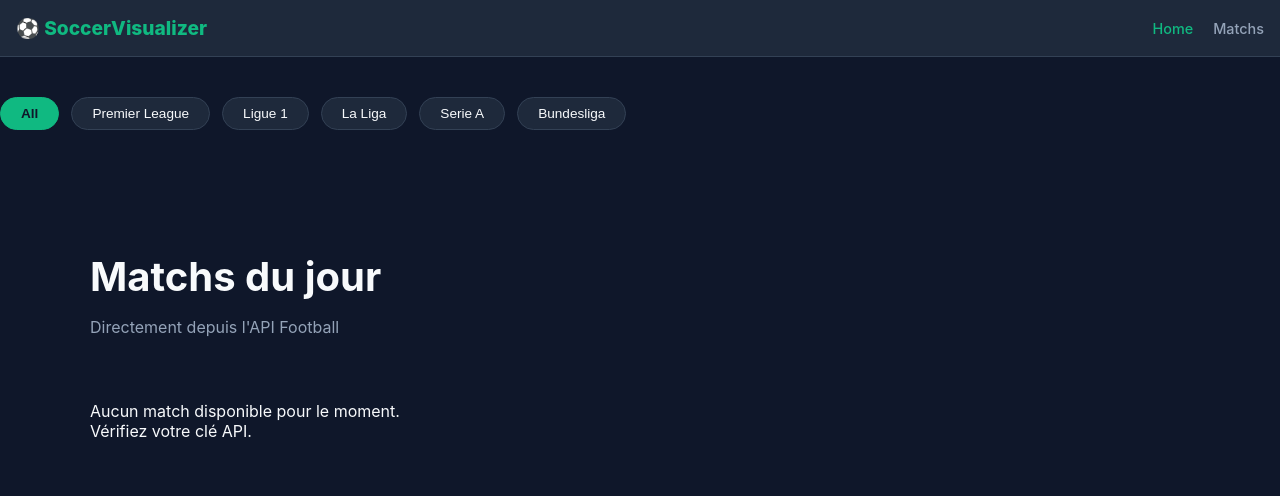
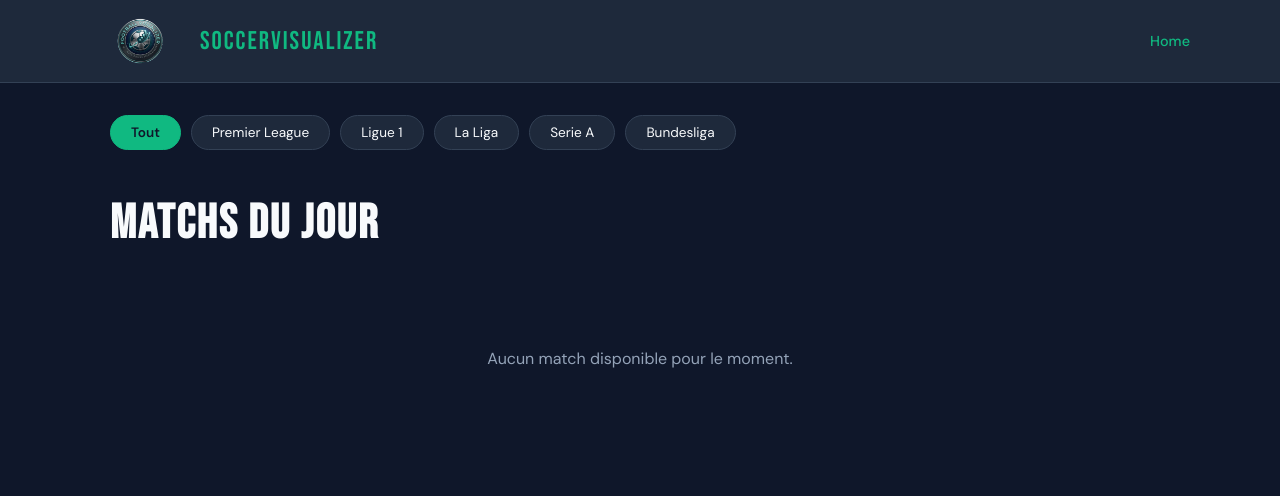
Before and after one commit to amadou432/Football-Visualizer, a Flask app: page / in a window 1280 px wide. Shown: the top 496 px of the page. Run offline with Flask 3, Linux system fonts and the light colour scheme.

Commit message:
Nouveau site web avec Flask et Supabase(récup des info directement depuis la BDD)

```diff
--- a/static/style.css
+++ b/static/style.css
@@ -1,3 +1,5 @@
+@import url('https://fonts.googleapis.com/css2?family=Bebas+Neue&family=DM+Sans:wght@400;500;600;700&display=swap');
+
 :root {
     --bg-dark: #0f172a;
     --card-bg: #1e293b;
@@ -6,45 +8,130 @@
     --text-dim: #94a3b8;
 }
 
+* { box-sizing: border-box; margin: 0; padding: 0; }
+
 body {
     background-color: var(--bg-dark);
     color: var(--text-main);
-    font-family: 'Inter', sans-serif;
+    font-family: 'DM Sans', sans-serif;
     margin: 0;
 }
 
-.container { max-width: 1100px; margin: 0 auto; padding: 40px 20px; }
-
+/* NAV */
 nav {
     background: var(--card-bg);
-    padding: 1rem;
+    padding: 1rem 2rem;
     border-bottom: 1px solid #334155;
+    position: sticky;
+    top: 0;
+    z-index: 100;
 }
 
-.logo { font-weight: 800; color: var(--accent); font-size: 1.2rem; }
+.nav-content {
+    display: flex;
+    justify-content: space-between;
+    align-items: center;
+    max-width: 1100px;
+    margin: 0 auto;
+}
 
-.page-header { margin-bottom: 3rem; text-align: left; }
-h1 { font-size: 2.5rem; margin-bottom: 0.5rem; }
-.subtitle { color: var(--text-dim); }
+.logo {
+    font-family: 'Bebas Neue', sans-serif;
+    font-size: 1.6rem;
+    color: var(--accent);
+    letter-spacing: 2px;
+}
 
+.nav-links { display: flex; gap: 20px; }
+
+.nav-item {
+    text-decoration: none;
+    color: var(--text-dim);
+    font-size: 0.9rem;
+    font-weight: 500;
+    transition: 0.3s;
+}
+
+.nav-item.active, .nav-item:hover { color: var(--accent); }
+
+/* FILTER */
+.league-filter-container {
+    max-width: 1100px;
+    margin: 2rem auto 0;
+    padding: 0 20px;
+}
+
+.league-filter-bar {
+    display: flex;
+    gap: 10px;
+    overflow-x: auto;
+    padding-bottom: 5px;
+    scrollbar-width: none;
+}
+
+.league-filter-bar::-webkit-scrollbar { display: none; }
+
+.filter-btn {
+    background: var(--card-bg);
+    color: var(--text-main);
+    border: 1px solid #334155;
+    padding: 8px 20px;
+    border-radius: 25px;
+    cursor: pointer;
+    font-size: 0.85rem;
+    font-family: 'DM Sans', sans-serif;
+    white-space: nowrap;
+    transition: 0.3s;
+}
+
+.filter-btn.active, .filter-btn:hover {
+    background: var(--accent);
+    color: var(--bg-dark);
+    border-color: var(--accent);
+    font-weight: 600;
+}
+
+/* MAIN */
+.container {
+    max-width: 1100px;
+    margin: 0 auto;
+    padding: 40px 20px;
+}
+
+.page-header { margin-bottom: 2rem; }
+
+h1 {
+    font-family: 'Bebas Neue', sans-serif;
+    font-size: 3rem;
+    letter-spacing: 2px;
+    margin-bottom: 0.3rem;
+}
+
+.subtitle { color: var(--text-dim); font-size: 0.95rem; }
+
+/* GRID */
 .match-grid {
     display: grid;
     grid-template-columns: repeat(auto-fill, minmax(320px, 1fr));
     gap: 1.5rem;
 }
 
-/* LE REGLAGE 16PX */
 .match-card {
     background: var(--card-bg);
     border-radius: 16px;
     padding: 1.5rem;
     border: 1px solid #334155;
     transition: all 0.3s ease;
+    cursor: pointer;
+    text-decoration: none;
+    color: inherit;
+    display: block;
 }
 
 .match-card:hover {
     border-color: var(--accent);
     transform: translateY(-4px);
+    box-shadow: 0 8px 30px rgba(16, 185, 129, 0.15);
 }
 
 .league-tag {
@@ -53,6 +140,7 @@ h1 { font-size: 2.5rem; margin-bottom: 0.5rem; }
     text-transform: uppercase;
     letter-spacing: 1px;
     margin-bottom: 1rem;
+    font-weight: 600;
 }
 
 .match-content {
@@ -69,69 +157,66 @@ h1 { font-size: 2.5rem; margin-bottom: 0.5rem; }
     text-align: center;
 }
 
-.team img { width: 48px; height: 48px; margin-bottom: 0.5rem; }
+.team img {
+    width: 48px;
+    height: 48px;
+    margin-bottom: 0.5rem;
+    object-fit: contain;
+}
+
 .team span { font-size: 0.9rem; font-weight: 500; }
 
 .score-area { text-align: center; }
 .vs { display: block; font-weight: 800; color: var(--text-dim); font-size: 0.8rem; }
-.time { font-size: 0.8rem; color: var(--accent); }
+.time { font-size: 0.85rem; color: var(--accent); font-weight: 600; margin-top: 4px; display: block; }
 
-
-
-.nav-content {
+/* CONFIDENCE */
+.confidence {
+    margin-top: 1rem;
     display: flex;
-    justify-content: space-between;
     align-items: center;
+    gap: 8px;
 }
 
-.nav-links {
-    display: flex;
-    gap: 20px;
+.confidence-label {
+    font-size: 0.7rem;
+    color: var(--text-dim);
+    text-transform: uppercase;
+    letter-spacing: 1px;
 }
 
-.nav-item {
-    text-decoration: none;
-    color: var(--text-dim);
-    font-size: 0.9rem;
-    font-weight: 500;
-    transition: 0.3s;
+.confidence-bar {
+    flex: 1;
+    height: 4px;
+    background: #334155;
+    border-radius: 2px;
+    overflow: hidden;
 }
 
-.nav-item.active, .nav-item:hover {
+.confidence-fill {
+    height: 100%;
+    background: var(--accent);
+    border-radius: 2px;
+    transition: width 0.5s ease;
+}
+
+.confidence-value {
+    font-size: 0.75rem;
+    font-weight: 700;
     color: var(--accent);
 }
 
-.league-filter-container {
-    margin: 20px 0 30px 0;
+/* EMPTY STATE */
+.empty-state {
+    grid-column: 1 / -1;
+    text-align: center;
+    padding: 4rem;
+    color: var(--text-dim);
 }
 
-.league-filter-bar {
-    display: flex;
-    gap: 12px;
-    overflow-x: auto;
-    padding-bottom: 5px;
-}
-
-
-.filter-btn {
-    background: var(--card-bg);
-    color: var(--text-main);
-    border: 1px solid #334155;
-    padding: 8px 20px;
-    border-radius: 25px;
-    cursor: pointer;
-    font-size: 0.85rem;
-    white-space: nowrap;
-    transition: 0.3s;
-}
-
-.filter-btn.active, .filter-btn:hover {
-    background: var(--accent);
-    color: var(--bg-dark);
-    border-color: var(--accent);
-    font-weight: 600;
-}
-
+/* =====================
+   PAGE MATCH
+   ===================== */
 
 .match-hero-card {
     background: var(--card-bg);
@@ -145,55 +230,109 @@ h1 { font-size: 2.5rem; margin-bottom: 0.5rem; }
 }
 
 .hero-team { text-align: center; flex: 1; }
-.hero-team img { width: 80px; height: 80px; margin-bottom: 1rem; }
+.hero-team img { width: 80px; height: 80px; margin-bottom: 1rem; object-fit: contain; }
 .hero-team h2 { font-size: 1.2rem; margin: 0; color: var(--text-main); }
 
 .hero-score { text-align: center; flex: 1; }
 .big-score { font-size: 3.5rem; font-weight: 900; color: var(--accent); }
-.big-vs { font-size: 2rem; font-weight: 800; color: var(--text-dim); }
-.live-status { background: #ef4444; padding: 4px 12px; border-radius: 20px; font-size: 0.7rem; font-weight: bold; }
+.big-vs { font-size: 2rem; font-weight: 800; color: var(--text-dim); margin-bottom: 0.5rem; }
+.match-date-time { font-size: 1.1rem; font-weight: 700; color: var(--accent); margin-bottom: 0.5rem; }
+.league-detail { font-size: 0.75rem; color: var(--text-dim); text-transform: uppercase; letter-spacing: 1px; margin-bottom: 0.5rem; }
+.stadium { font-size: 0.85rem; color: var(--text-dim); margin-top: 0.5rem; }
+.live-status { background: #ef4444; padding: 4px 12px; border-radius: 20px; font-size: 0.7rem; font-weight: bold; display: inline-block; margin-bottom: 0.5rem; }
 
-
+/* DETAILS GRID */
 .details-grid {
     display: grid;
     grid-template-columns: 1fr 1.2fr;
     gap: 1.5rem;
+    margin-bottom: 1.5rem;
 }
+
+.details-column { display: flex; flex-direction: column; gap: 1.5rem; }
 
 .info-card {
     background: var(--card-bg);
     border: 1px solid #334155;
     border-radius: 16px;
     padding: 1.5rem;
-    margin-bottom: 1.5rem;
 }
 
-.info-card h3 { font-size: 0.85rem; color: var(--text-dim); text-transform: uppercase; margin-bottom: 1.2rem; }
+.info-card h3 {
+    font-size: 0.85rem;
+    color: var(--text-dim);
+    text-transform: uppercase;
+    letter-spacing: 1px;
+    margin-bottom: 1.2rem;
+    font-family: 'DM Sans', sans-serif;
+    font-weight: 600;
+}
 
-
+/* COTES */
 .odds-flex { display: flex; gap: 10px; }
-.odd { background: var(--bg-dark); flex: 1; padding: 12px; border-radius: 10px; text-align: center; border: 1px solid #334155; }
-.odd span { font-size: 0.7rem; color: var(--text-dim); display: block; }
+.odd {
+    background: var(--bg-dark);
+    flex: 1;
+    padding: 12px;
+    border-radius: 10px;
+    text-align: center;
+    border: 1px solid #334155;
+}
+.odd span { font-size: 0.7rem; color: var(--text-dim); display: block; margin-bottom: 4px; }
 .odd strong { font-size: 1.3rem; color: var(--accent); }
 
-
-.trust-row { display: flex; align-items: center; margin-bottom: 15px; font-size: 0.8rem; }
-.team-name { width: 90px; white-space: nowrap; overflow: hidden; text-overflow: ellipsis; }
-.bar-container { flex: 1; background: var(--bg-dark); height: 10px; border-radius: 5px; margin: 0 12px; }
+/* INDICE DE CONFIANCE */
+.trust-row {
+    display: flex;
+    align-items: center;
+    margin-bottom: 15px;
+    font-size: 0.8rem;
+    gap: 8px;
+}
+.team-name { width: 90px; white-space: nowrap; overflow: hidden; text-overflow: ellipsis; color: var(--text-main); }
+.bar-container { flex: 1; background: var(--bg-dark); height: 10px; border-radius: 5px; }
 .bar { height: 100%; border-radius: 5px; transition: width 0.5s ease-in-out; }
 .bar.home { background: var(--accent); }
 .bar.away { background: #3b82f6; }
+.val { font-size: 0.8rem; font-weight: 700; color: var(--text-dim); min-width: 35px; text-align: right; }
 
-
+/* FORME */
 .form-row { display: flex; justify-content: center; gap: 4px; margin-top: 10px; }
-.badge-f { width: 20px; height: 20px; line-height: 20px; border-radius: 4px; font-size: 0.65rem; font-weight: bold; text-align: center; }
+.badge-f {
+    width: 22px;
+    height: 22px;
+    line-height: 22px;
+    border-radius: 4px;
+    font-size: 0.65rem;
+    font-weight: bold;
+    text-align: center;
+}
 .f-W { background: var(--accent); color: var(--bg-dark); }
 .f-D { background: var(--text-dim); color: white; }
 .f-L { background: #ef4444; color: white; }
 
-.back-link { color: var(--accent); text-decoration: none; font-size: 0.9rem; margin-top: 1rem; display: inline-block; }
+/* BACK LINK */
+.back-link {
+    color: var(--accent);
+    text-decoration: none;
+    font-size: 0.9rem;
+    display: inline-block;
+    margin-top: 1rem;
+    transition: 0.3s;
+}
+.back-link:hover { opacity: 0.7; }
+
+/* LOGO NAV AVEC IMAGE */
+.logo {
+    display: flex;
+    align-items: center;
+    gap: 10px;
+}
+.logo img { width: 100px; height: 50px; object-fit: contain; }
 
 @media (max-width: 768px) {
+    h1 { font-size: 2rem; }
+    .match-grid { grid-template-columns: 1fr; }
     .match-hero-card { flex-direction: column; gap: 1.5rem; }
     .details-grid { grid-template-columns: 1fr; }
 }
--- a/templates/home.html
+++ b/templates/home.html
@@ -4,68 +4,87 @@
     <meta charset="UTF-8">
     <meta name="viewport" content="width=device-width, initial-scale=1.0">
     <link rel="stylesheet" href="{{ url_for('static', filename='style.css') }}">
-    <title>Football Live Tracker</title>
+    <title>SoccerVisualizer</title>
 </head>
 <body>
+
     <nav>
         <div class="nav-content">
-            <span class="logo">⚽ SoccerVisualizer</span>
-
+            <span class="logo"><img src="{{ url_for('static', filename='logo.png') }}" alt=""> SoccerVisualizer</span>
             <div class="nav-links">
                 <a href="/" class="nav-item active">Home</a>
-                 <a href="#" class="nav-item">Matchs</a>
             </div>
         </div>
     </nav>
-    <br>
+
     <div class="league-filter-container">
         <div class="league-filter-bar">
-             <button class="filter-btn active">All</button>
-             <button class="filter-btn">Premier League</button>
-              <button class="filter-btn">Ligue 1</button>
-             <button class="filter-btn">La Liga</button>
-             <button class="filter-btn">Serie A</button>
-             <button class="filter-btn">Bundesliga</button>
+            <button class="filter-btn active" onclick="filterLeague('all', this)">Tout</button>
+            <button class="filter-btn" onclick="filterLeague('Premier League', this)">Premier League</button>
+            <button class="filter-btn" onclick="filterLeague('Ligue 1', this)">Ligue 1</button>
+            <button class="filter-btn" onclick="filterLeague('La Liga', this)">La Liga</button>
+            <button class="filter-btn" onclick="filterLeague('Serie A', this)">Serie A</button>
+            <button class="filter-btn" onclick="filterLeague('Bundesliga', this)">Bundesliga</button>
         </div>
-        <br>
     </div>
 
     <main class="container">
         <header class="page-header">
             <h1>Matchs du jour</h1>
-            <p class="subtitle">Directement depuis l'API Football</p>
         </header>
 
-    <div class="match-grid">
+        <div class="match-grid" id="matchGrid">
             {% for m in matchs %}
-            <a href="/match/{{ m.fixture.id }}" style="text-decoration: none; color: inherit;">
-                <div class="match-card">
-                     <div class="league-tag">{{ m.league.name }}</div>
-
+            <a href="/match/{{ m.id }}" class="match-card" data-league="{{ m.league_name }}">
+                <div class="league-tag">{{ m.league_name }}</div>
                 <div class="match-content">
                     <div class="team">
-                              <img src="{{ m.teams.home.logo }}" alt="Home Team">
-                              <span>{{ m.teams.home.name }}</span>
+                        <img src="{{ m.home_logo }}" alt="{{ m.home_name }}">
+                        <span>{{ m.home_name }}</span>
                     </div>
-
                     <div class="score-area">
                         <span class="vs">VS</span>
-                              <span class="time">{{ m.fixture.date[11:16] }}</span>
+                        <span class="time">{{ m.heure }}</span>
                     </div>
-
                     <div class="team">
-                              <img src="{{ m.teams.away.logo }}" alt="Away Team">
-                              <span>{{ m.teams.away.name }}</span>
+                        <img src="{{ m.away_logo }}" alt="{{ m.away_name }}">
+                        <span>{{ m.away_name }}</span>
                     </div>
                 </div>
+                <div class="confidence">
+                    <span class="confidence-label">Confiance</span>
+                    <div class="confidence-bar">
+                        <div class="confidence-fill" style="width: {{ m.confidence if m.confidence else 0 }}%"></div>
+                    </div>
+                    <span class="confidence-value">{{ m.confidence if m.confidence else 0 }}/100</span>
                 </div>
             </a>
             {% else %}
             <div class="empty-state">
-               <p>Aucun match disponible pour le moment. Vérifiez votre clé API.</p>
+                <p>Aucun match disponible pour le moment.</p>
             </div>
             {% endfor %}
         </div>
+
     </main>
+
+    <script>
+        // =============================
+        // FILTRE PAR CHAMPIONNAT
+        // =============================
+        function filterLeague(league, btn) {
+            document.querySelectorAll('.filter-btn').forEach(b => b.classList.remove('active'));
+            btn.classList.add('active');
+
+            document.querySelectorAll('.match-card').forEach(card => {
+                if (league === 'all' || card.dataset.league === league) {
+                    card.style.display = 'block';
+                } else {
+                    card.style.display = 'none';
+                }
+            });
+        }
+    </script>
+
 </body>
 </html>
```
Also changed, not shown: app_bdd.py (+6 -1 lines), scrappingtest.md (added, +108 -0 lines), templates/match.html (+40 -80 lines), static/logo.png (added), 1 other file. Lines whose indentation alone changed are shown as unchanged.
